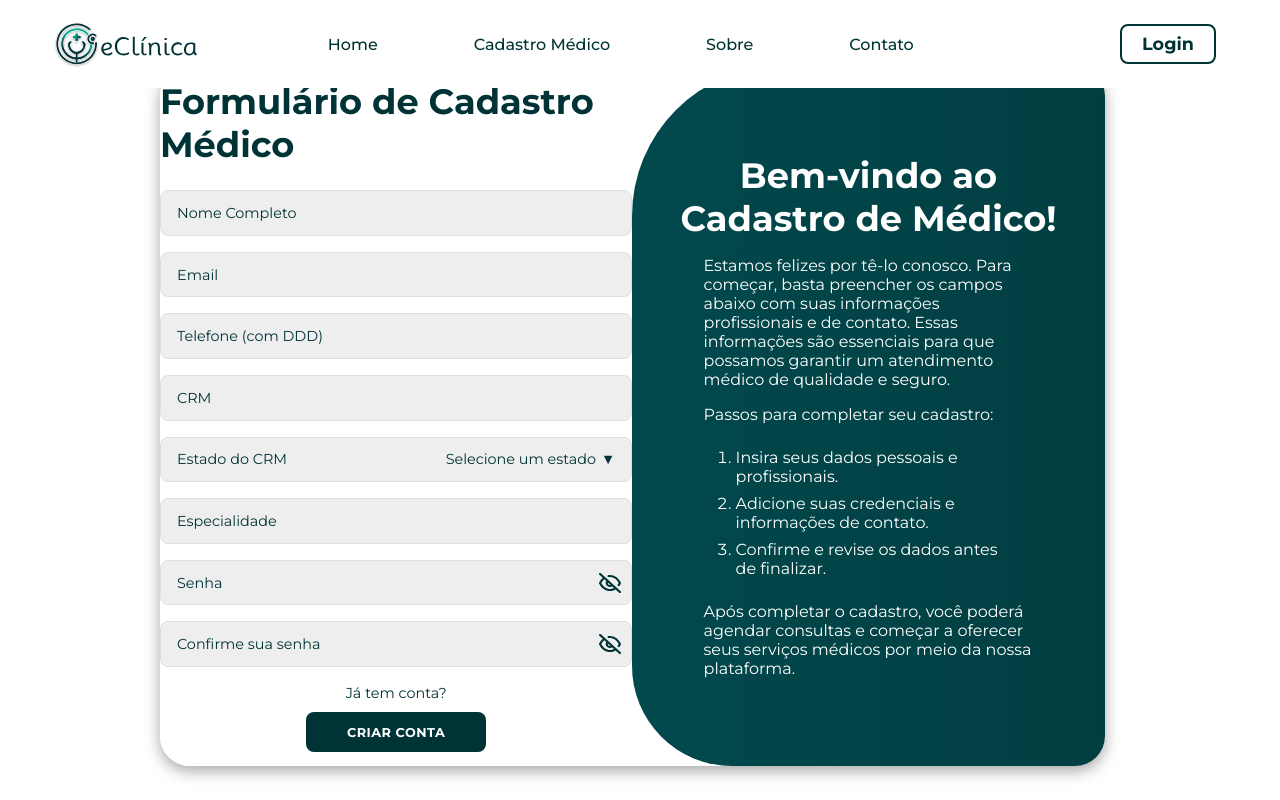
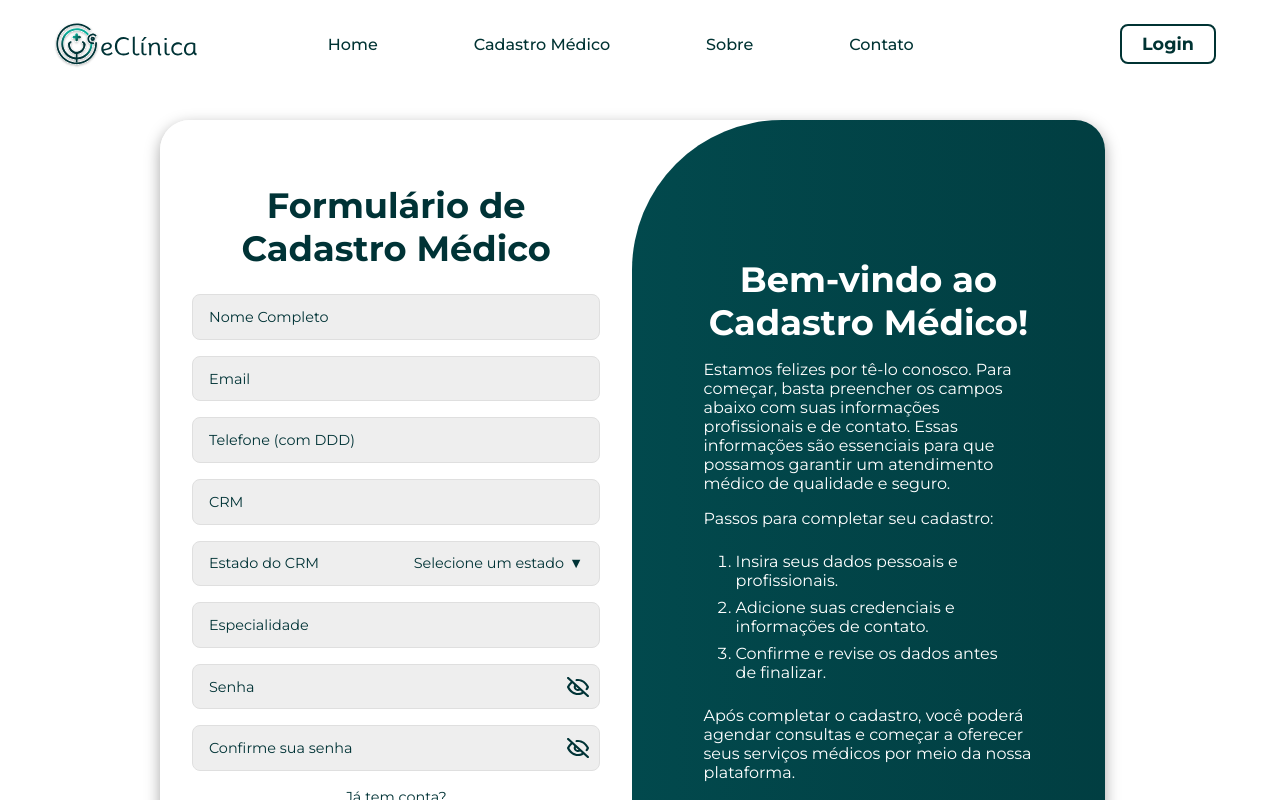
Before and after one commit to Telemedicine-platform/eclinica, a React (Vite) app in the folder frontend/: page /cadastro-medico in a window 1280 px wide. Shown: the top 800 px of the page. Built offline with nearby package versions, Linux system fonts and the light colour scheme.

Commit message:
Alterações no tamanho dos formulários

```diff
--- a/frontend/src/components/cadastro_component/cadastro_medico.css
+++ b/frontend/src/components/cadastro_component/cadastro_medico.css
@@ -5,7 +5,7 @@
     justify-content: center;
     align-items: center;
     padding: 0 10rem;
-    margin: 1rem 0;
+    margin: 15vh 0;
 }
 
 .box_cadastro_medico {
@@ -18,8 +18,8 @@
     overflow: hidden;
     width: 100%;
     max-width: 100%;
-    height: 90%;
-    max-height: 700px;
+    height: 100%;
+    max-height: 900px;
 }
 
 .form_container_cadastro_medico {
@@ -36,6 +36,7 @@
     flex-direction: column;
     width: 100%;
     height: 100%;
+    padding: 2rem ;
 }
 
 .title_cadastro_medico {
@@ -43,6 +44,7 @@
     color: #003336;
     font-size: 2.2rem;
     margin-bottom: 1rem;
+    text-align: center;
 }
 
 .input_cadastro_medico{
--- a/frontend/src/components/cadastro_component/index.jsx
+++ b/frontend/src/components/cadastro_component/index.jsx
@@ -148,7 +148,7 @@ export default function Cadastro_medico_component() {
           <div className="toggle_cadastro">
             <div className="toggle_panel_cadastro">
               <h1 className="title_toggle_cadastro">
-                Bem-vindo ao Cadastro de Médico!
+                Bem-vindo ao Cadastro Médico!
               </h1>
               <div className="box_text_toggle_cadastro">
                 <p className="text_toggle_cadastro">
--- a/frontend/src/components/loginEcadastro_components/loginEcadastro.css
+++ b/frontend/src/components/loginEcadastro_components/loginEcadastro.css
@@ -5,7 +5,7 @@
     align-items: center;
     justify-content: center;
     padding: 0 10rem;
-    margin: 1rem 0;
+    margin: 15vh 0;
 }
 
 .container{
@@ -16,8 +16,8 @@
     overflow: hidden;
     width: 100%;
     max-width: 100%;
-    height: 90%;
-    max-height: 700px;
+    height: 100%;
+    max-height: 900px;
     z-index: 1;
 }
 
--- a/frontend/src/main.css
+++ b/frontend/src/main.css
@@ -6,6 +6,7 @@
     box-sizing: border-box;
     font-family: 'Montserrat', sans-serif;
     max-width: 1920px;
+    user-select: none;
 }
 
 html {
```
